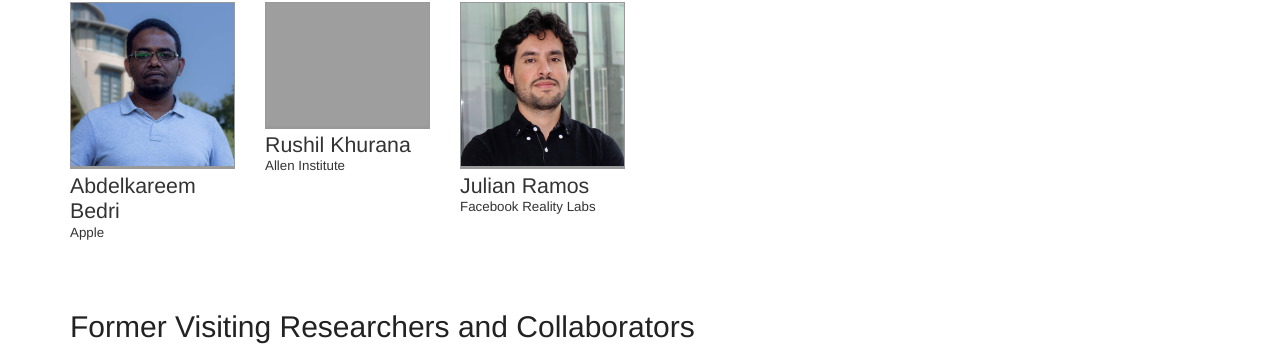
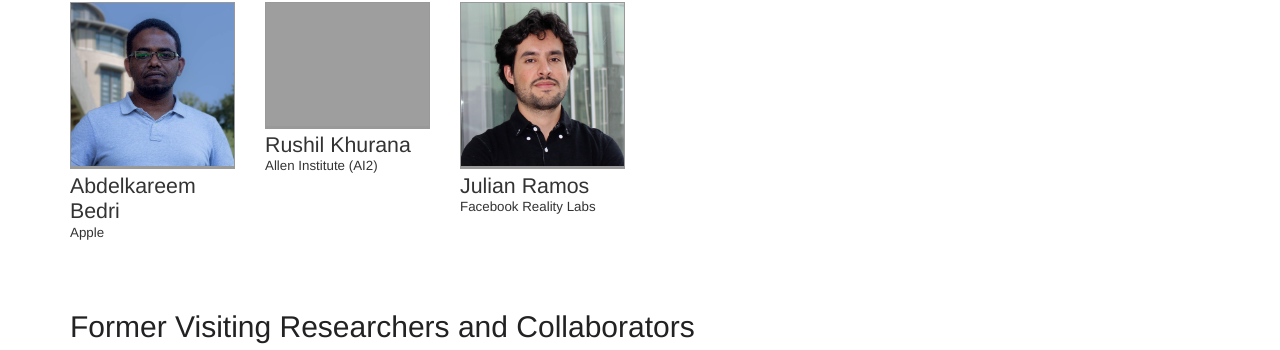
Before and after one commit to cmusmashlab/cmusmashlab.github.io, a Jekyll site: the page built from members/index.html, in a window 1280 px wide and 900 px high, scrolled down 1154 px. Shown: the part 102-452 px from the top of the window. Built offline with Jekyll 4.4.1, drawn with Linux system fonts in a browser that asks for light colours; nearby versions of some CDN libraries; some web fonts are replaced.

Commit message:
Update members.yml

```diff
--- a/_data/members.yml
+++ b/_data/members.yml
@@ -6,7 +6,7 @@
   website: http://www.mayankgoel.com
   email: mayankgoel@cmu.edu
   status: shifu
-  affiliation: Assistant Professor in the School of Computer Science at Carnegie Mellon University
+  affiliation: Associate Professor in the School of Computer Science at Carnegie Mellon University
 
 # Grad Students
 
@@ -25,7 +25,7 @@
   email: rushil@cmu.edu
   website: http://rushil.fyi
   degree: Ph.D. Student
-  affiliation: Allen Institute
+  affiliation: Allen Institute (AI2)
   status: alumni
 
 - id: chikersal
```
